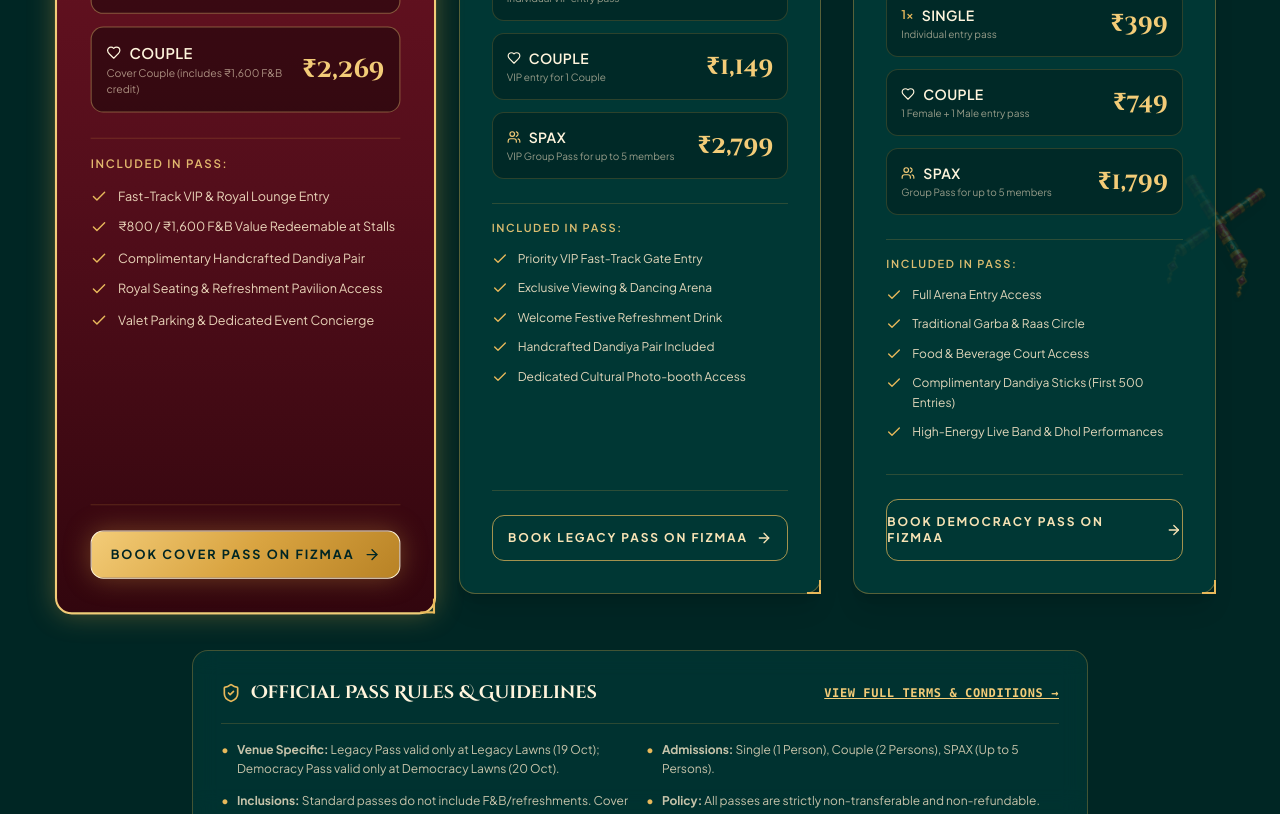
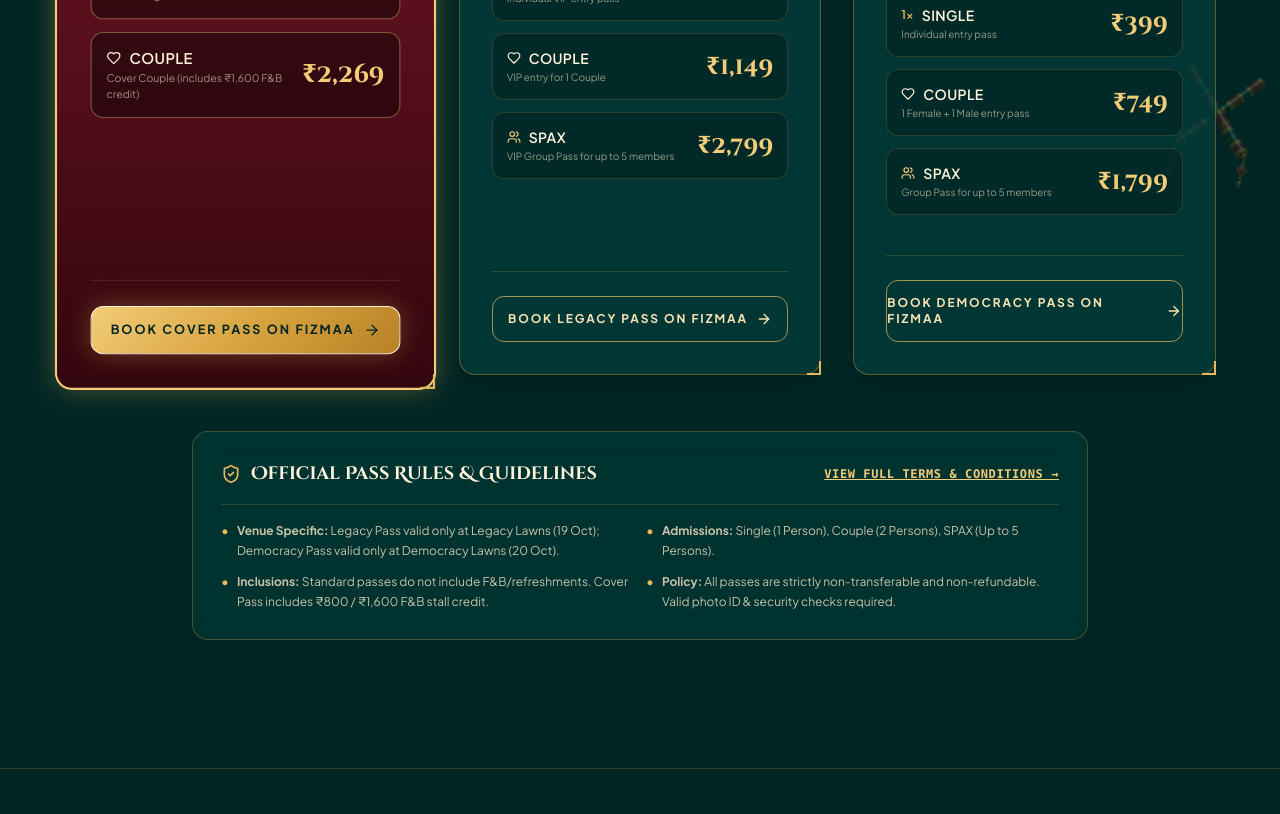
Before and after one commit to anshrajore/garba-ni-raat, a React (Vite) app: page / in a window 1280 px wide. Shown: the part 3180-3994 px from the top of the page. Built offline with nearby package versions, Linux system fonts and the light colour scheme.

Commit message:
Remove INCLUDED IN PASS points from pass cards for cleaner pricing view

```diff
--- a/src/components/ChooseExperience.tsx
+++ b/src/components/ChooseExperience.tsx
@@ -1,5 +1,5 @@
 import React from 'react';
-import { Check, ArrowRight, Crown, Users, Heart, Sparkles, Flame, ShieldCheck } from 'lucide-react';
+import { ArrowRight, Crown, Users, Heart, Sparkles, Flame, ShieldCheck } from 'lucide-react';
 import { TICKET_TIERS, EVENT_INFO } from '../data/eventData';
 
 interface ChooseExperienceProps {
@@ -131,21 +131,6 @@ export const ChooseExperience: React.FC<ChooseExperienceProps> = ({ onOpenTerms
                       </div>
                     ))}
                   </div>
-
-                  {/* Features List */}
-                  <div className="py-4 border-t border-gold-500/20">
-                    <span className="text-[11px] uppercase tracking-[0.15em] font-semibold text-gold-300/90 block mb-3">
-                      INCLUDED IN PASS:
-                    </span>
-                    <ul className="space-y-2.5">
-                      {tier.features.map((feature, fIdx) => (
-                        <li key={fIdx} className="flex items-start gap-2.5 text-xs text-ivory-200/90 leading-relaxed">
-                          <Check className="w-4 h-4 text-gold-400 shrink-0 mt-0.5" />
-                          <span>{feature}</span>
-                        </li>
-                      ))}
-                    </ul>
-                  </div>
                 </div>
 
                 {/* Direct Book on Fizmaa Button */}
```
Also changed, not shown: 1 other file (tests, documents, lock files or other folders).
